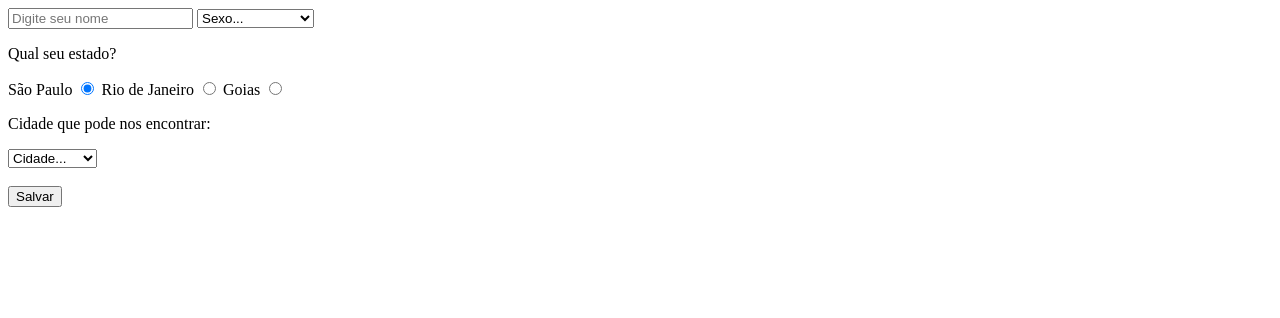
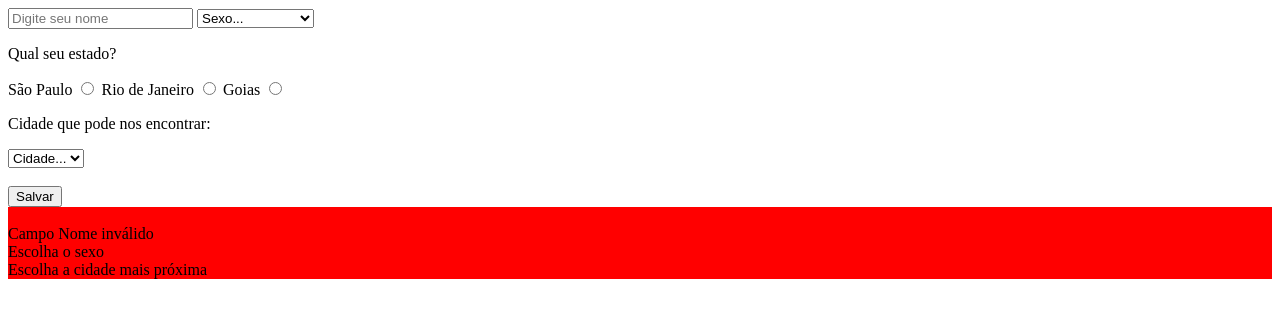
Before and after one commit to kaiquemicelidev/aulas-felippe, a plain HTML site: page index3.html in a window 1280 px wide. Both pictures are taken after a click on the button "Salvar". Drawn offline with Linux system fonts and the light colour scheme.

Commit message:
Commit aula 3 JS + Formulario

```diff
--- a/index3.html
+++ b/index3.html
@@ -17,7 +17,7 @@
     </select>
     <p>Qual seu estado?</p>
     <label>São Paulo
-        <input type="radio" class="selUf" name="ufs" value="sp" checked>
+        <input type="radio" class="selUf" name="ufs" value="sp">
       </label>
       <label>Rio de Janeiro
         <input type="radio" class="selUf" name="ufs" value="rj">
@@ -29,12 +29,12 @@
       <p>Cidade que pode nos encontrar:</p>
       <select class="selCidade">
         <option value="null" selected>Cidade...</option>
-        <option value="saocarlos">São Carlos</option>
-        <option value="araraquara">Araraquara</option>
-        <option value="saopaulo">São Paulo</option>
       </select>
+
       <br /><br />
       <button class="btnsalvar">Salvar</button>
+
+      <div class="alertmessage"></div>
 
 </body>
 </html>
--- a/script/script3.js
+++ b/script/script3.js
@@ -1,8 +1,8 @@
 
 //Ao clicar no botão salvar vai ter que conferir se todos os campos estao
 //preenchidos e então exibir
-$(".btnsalvar").on('click',function(event){
-    event.preventDefault(); //para evitar reload na pagina
+$(".btnsalvar").on('click',function(e){
+    e.preventDefault(); //para evitar reload na pagina
     let status = '';
     if($(".txtNome").val().length < 3){ //nome precisa ter mais de 2 caracteres
         status = status + '<br />Campo Nome inválido';
@@ -14,11 +14,15 @@ $(".btnsalvar").on('click',function(event){
         status = status + '<br />Escolha a cidade mais próxima'
     }
 
-    if(status.length > 2) console.log(status); //caso faltou algum campo exiba
+    if(status.length > 2){
+        //caso faltou algum campo
+        $(".alertmessage").html(status);
+        $(".alertmessage").css('background','red');
+    }
     else console.log( //caso não exiba os campos
     $(".txtNome").val() + ' - ' +
      $(".selSexo").val() + ' - ' +
-     $("input[name='ufs']").val() + ' - ' +
+     $("input[name='ufs']:checked").val() + ' - ' +
      $(".selCidade").val()
      );
 
```
